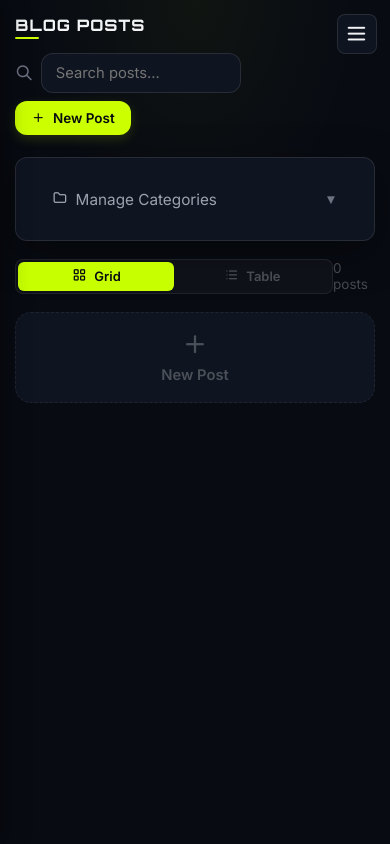
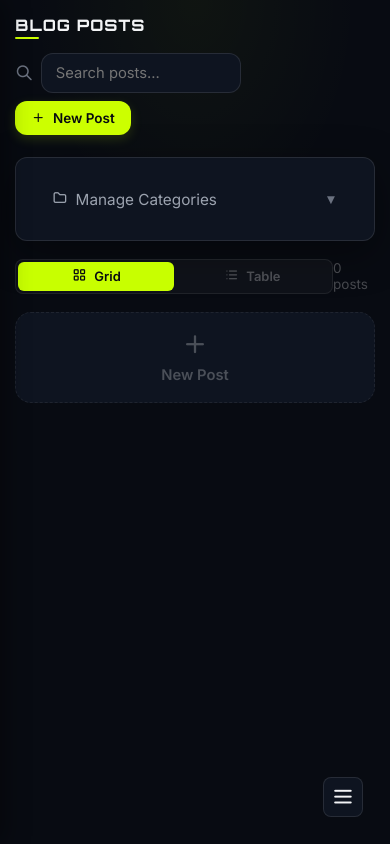
Before and after one commit to raihanislam99/Xoos-Digital, a PHP site: page /admin/modules/blog.php in a window 390 px wide. Run offline with PHP 8.4, Linux system fonts and the light colour scheme; the visitor is signed in with stand-in values (Sample User, id 1); data that the repository does not hold is empty; some libraries are stand-ins or nearby versions.

Commit message:
move mobile menu btn to bottom right

```diff
--- a/admin/inc/header.php
+++ b/admin/inc/header.php
@@ -552,9 +552,9 @@ try { $newLeadsWeek = (int)db_val("SELECT COUNT(*) FROM leads WHERE is_blacklist
         .mobile-menu-btn {
             display: none;
             position: fixed;
-            top: 0.75rem;
-            right: 0.75rem;
-            z-index: 99;
+            bottom: 1.5rem;
+            right: 1.5rem;
+            z-index: 101;
             background: var(--bg2);
             border: 1px solid var(--border);
             color: var(--text);
```
